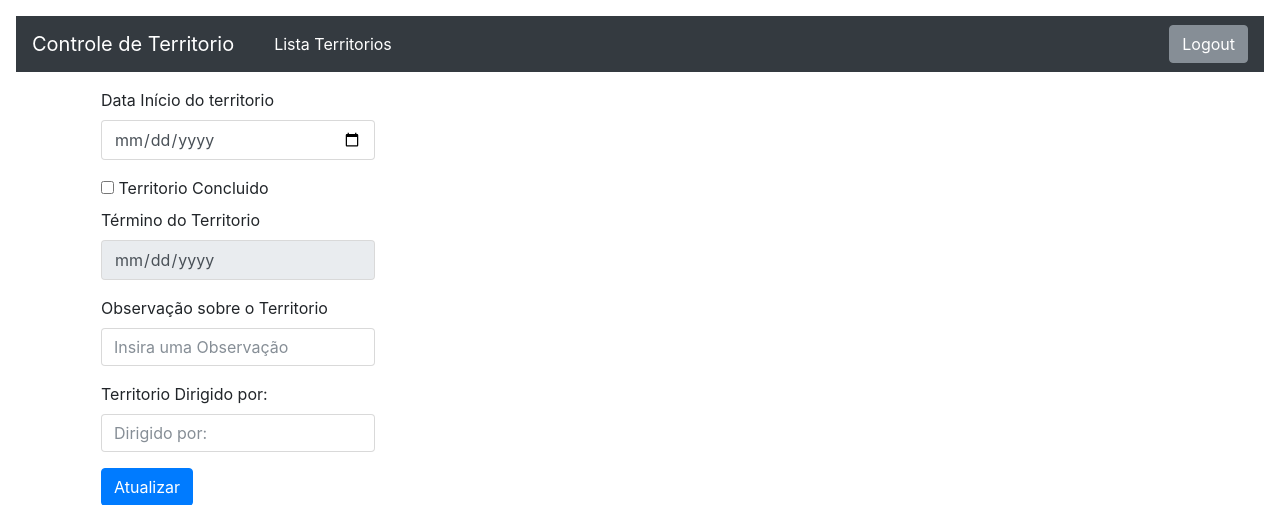
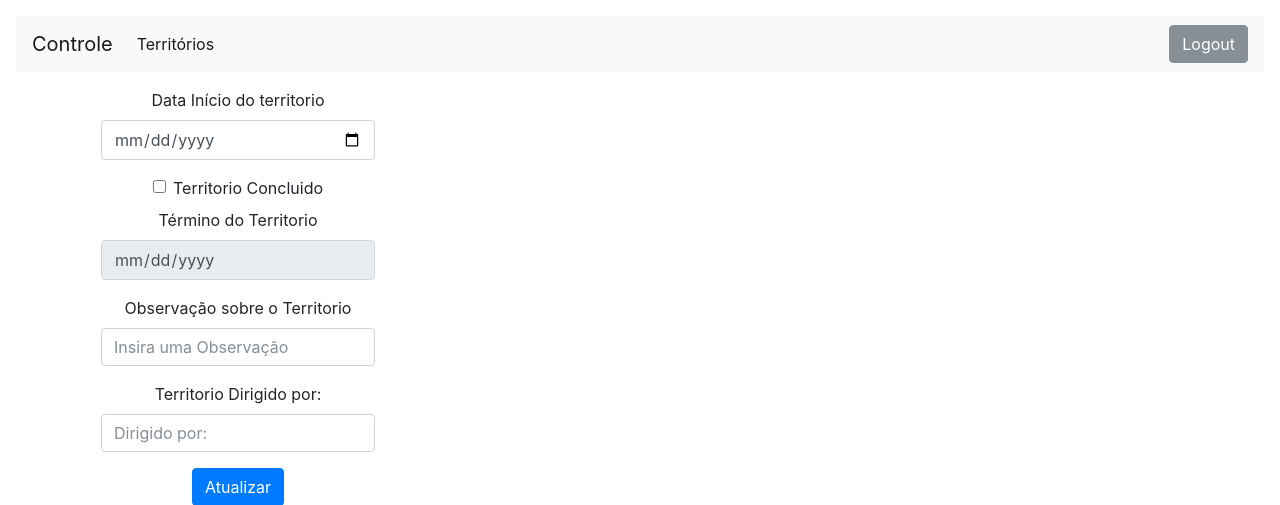
Before and after one commit to duduneto/appcong, a PHP site: page /altera-territorio.php in a window 1280 px wide. Shown: the top 505 px of the page. Run offline with PHP 8.4, Linux system fonts and the light colour scheme; the visitor is signed in with stand-in values (Sample User, id 1); data that the repository does not hold is empty; some libraries are stand-ins or nearby versions.

Commit message:
Responsividade modificada, Mascara de dara e cor da NavBar

```diff
--- a/cabecalho.php
+++ b/cabecalho.php
@@ -14,16 +14,37 @@ verificaUsuario();
 <html>
   <head>
     <meta charset="utf-8">
+    <meta name="viewport" content="width=device-width, initial-scale=1.0">
     <title>Controle Território</title>
     <link rel="icon" href="favicon.png">
     <link href="css/loja.css" rel="stylesheet">
-    <link rel="stylesheet" href="css/bootstrap.css">
-    <link rel="stylesheet" href="css/bootstrap.min.css">
+
+    <link rel="stylesheet" href="https://maxcdn.bootstrapcdn.com/bootstrap/4.0.0-beta.2/css/bootstrap.min.css" integrity="sha384-PsH8R72JQ3SOdhVi3uxftmaW6Vc51MKb0q5P2rRUpPvrszuE4W1povHYgTpBfshb" crossorigin="anonymous">
     <!--<link rel="stylesheet" href="css/jquery.modal.min.css">--><!--SE USAR O QUERY.MODAL vai dar conflito com o Modal do BootStrap-->
-
+    <link rel="stylesheet" href="/css/territorio.css">
 
   </head>
   <body>
+
+    <nav class="navbar navbar-expand-lg navbar-light bg-light">
+  <a class="navbar-brand" href="index.php">Controle</a>
+  <button class="navbar-toggler" type="button" data-toggle="collapse" data-target="#navbarSupportedContent" aria-controls="navbarSupportedContent" aria-expanded="false" aria-label="Toggle navigation">
+    <span class="navbar-toggler-icon"></span>
+  </button>
+
+  <div class="collapse navbar-collapse" id="navbarSupportedContent">
+    <ul class="navbar-nav mr-auto">
+      <li class="nav-item active">
+        <a class="nav-link" href="lista-territorio.php">Territórios <span class="sr-only">(current)</span></a>
+      </li>
+    </ul>
+    <div class="">
+      <a href="logout.php" class="btn btn-secondary">Logout</a>
+    </div>
+  </div>
+</nav>
+
+  <!--
     <div class="" >
       <nav class="navbar navbar-expand-lg navbar-dark bg-dark navbar-fixed-top" role="navigation" >
 
@@ -44,7 +65,7 @@ verificaUsuario();
         </div>
         </form>
       </nav>
-
+    -->
     </div>
     <div class="container">
       <div class="principal">
--- a/css/territorio.css
+++ b/css/territorio.css
@@ -8,3 +8,6 @@ padding-right: 20px;
 .principal{
   text-align: center;
 }
+.navbar-light{
+  background-color: #b2538963;
+}
--- a/js/bancoterritorio.js
+++ b/js/bancoterritorio.js
@@ -6,8 +6,8 @@ function desabilitaFim(){
 
   }
 }
-$(document).ready(function () {
-   $('.datas').mask('99-99-9999');
+ $(document).ready(function () {
+    $('.datas').mask('99-99-9999');
    return false;
 
 });
--- a/rodape.php
+++ b/rodape.php
@@ -1,8 +1,9 @@
 </div>
 </div>
-<script type="text/javascript" src="//code.jquery.com/jquery-3.1.1.min.js"></script>
-<script type="text/javascript" src="https://maxcdn.bootstrapcdn.com/bootstrap/3.3.4/js/bootstrap.min.js"></script>
-<script type="text/javascript" src="//cdnjs.cloudflare.com/ajax/libs/jquery.maskedinput/1.4.1/jquery.maskedinput.min.js"></script>
+<script src="https://code.jquery.com/jquery-3.2.1.slim.min.js" integrity="sha384-KJ3o2DKtIkvYIK3UENzmM7KCkRr/rE9/Qpg6aAZGJwFDMVNA/GpGFF93hXpG5KkN" crossorigin="anonymous"></script>
+<script src="https://cdnjs.cloudflare.com/ajax/libs/popper.js/1.12.3/umd/popper.min.js" integrity="sha384-vFJXuSJphROIrBnz7yo7oB41mKfc8JzQZiCq4NCceLEaO4IHwicKwpJf9c9IpFgh" crossorigin="anonymous"></script>
+<script src="https://maxcdn.bootstrapcdn.com/bootstrap/4.0.0-beta.2/js/bootstrap.min.js" integrity="sha384-alpBpkh1PFOepccYVYDB4do5UnbKysX5WZXm3XxPqe5iKTfUKjNkCk9SaVuEZflJ" crossorigin="anonymous"></script>
+<!-- <script type="text/javascript" src="https://cdnjs.cloudflare.com/ajax/libs/jquery.maskedinput/1.4.1/jquery.maskedinput.min.js"></script> -->
 
 <script type="text/javascript" src="js/bancoterritorio.js"></script>
 <!--<script type="text/javascript" src="js/jquery.modal.min.js"></script>
@@ -13,6 +14,6 @@ EXCLUIDOS Pois entram em Conflito com a Função Modal do Bootstrap!
   $('#btnModal').click(function(){
     $('#meumodal').modal();
   });-->
-</script>
+
 </body>
 </html>
```
